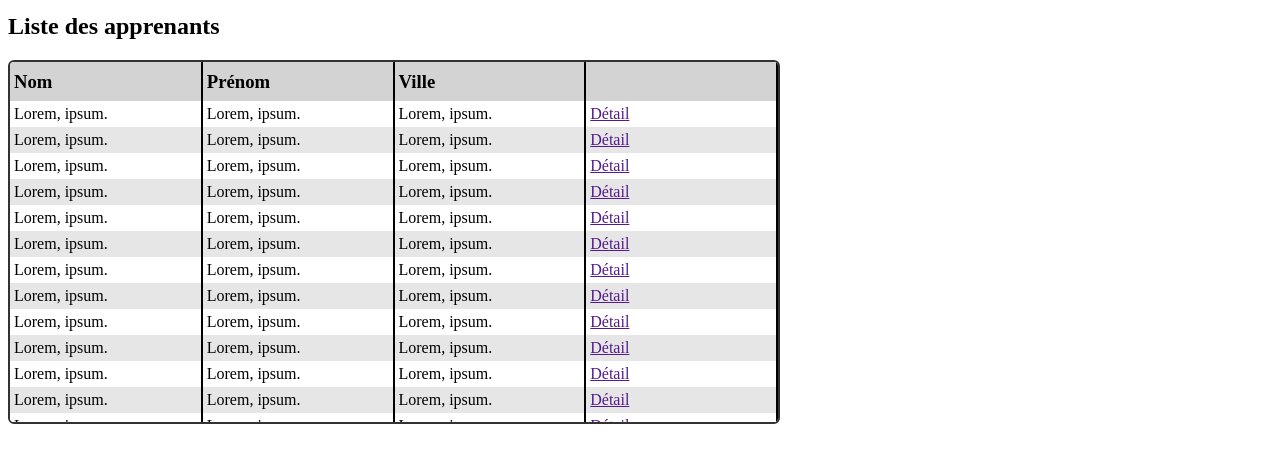
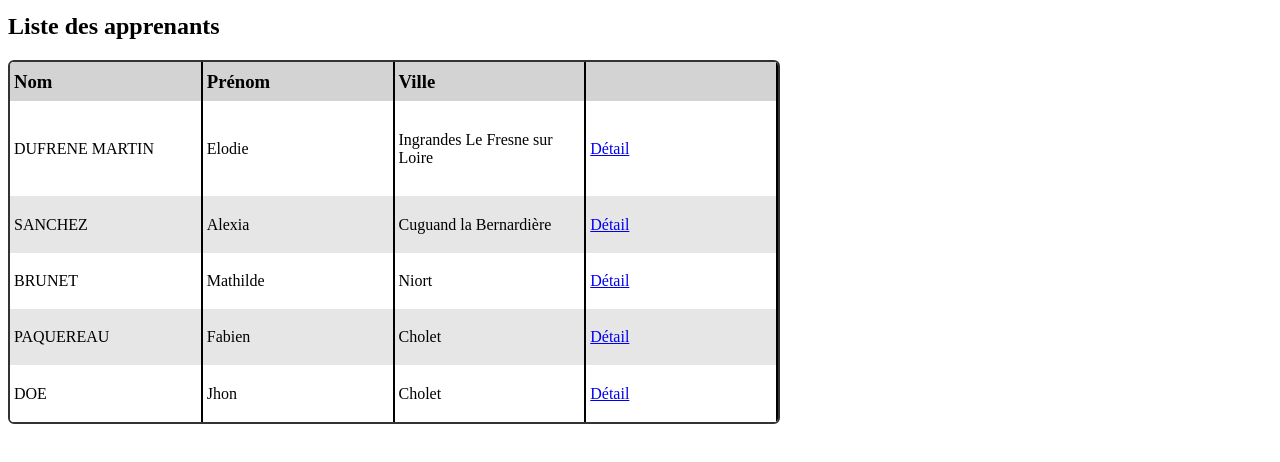
Before and after one commit to Deneross/Projet-Web, a plain HTML site: page index.html in a window 1280 px wide. Shown: the part 115-577 px from the top of the page. Drawn offline with Linux system fonts and the light colour scheme.

Commit message:
Sauvegarde Tâche : 1.5 Page Acceui

```diff
--- a/index.html
+++ b/index.html
@@ -47,7 +47,7 @@
     <h2>Liste des apprenants</h2>
     <section>
         <div class="tab">
-            <table class="tableau">
+            <table class="tableau" id="tableau">
                 <thead>
                     <tr class="head">
                         <th><h3>Nom</h3></th>
--- a/script.js
+++ b/script.js
@@ -1,5 +1,12 @@
 window.onload = init
+
+fetch('promo.json').then( response => response.json()).then(promo => remplirTableau(promo.apprenants))
+
 returnStorage()
+
+
+
+
 function init(){
     const btn = document.getElementById('btn')
     const lien = document.querySelectorAll('.lien')
@@ -18,6 +25,7 @@ function init(){
 
     })
 
+    if (!btn) return
     btn.addEventListener('mousedown', () => {
             btn.style.transform = 'scale(0.95)'
     })
@@ -66,3 +74,30 @@ function returnStorage(){
         })
     }
 }
+
+
+
+
+
+function remplirTableau(promo){
+
+   document.getElementById('tableau')
+   let listeApprenantsBody = document.querySelector('#tableau tbody')
+   //pour vider le tableau avant de le remplir
+   listeApprenantsBody.innerHTML = ''
+
+
+   promo.forEach(apprenants => {
+
+    let tr = document.createElement("tr")
+
+    tr.innerHTML = `
+          <td>${apprenants.nom}</td>
+          <td>${apprenants.prenom}</td>
+          <td>${apprenants.ville}</td>
+          <td><a href="#">Détail</a></td>
+        `
+        listeApprenantsBody.appendChild(tr)
+      })
+
+}
```
